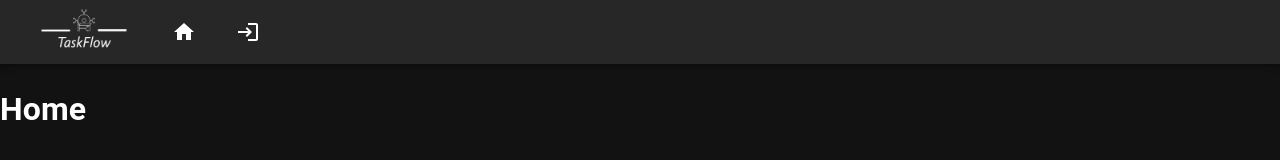
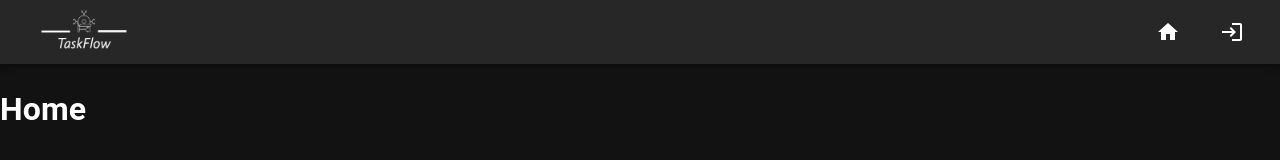
Before and after one commit to Justin-Connors/TaskFlow, a React (Create React App) app in the folder client/: page / in a window 1280 px wide. Shown: the top 160 px of the page. Built offline with nearby package versions, Linux system fonts and the light colour scheme.

Commit message:
navbar finnished for now

```diff
--- a/client/src/App.js
+++ b/client/src/App.js
@@ -51,7 +51,7 @@ function App() {
           <Nav />
           <main>
             <Routes>
-              <Route path="/" element={<Home title="Metrics" />} />
+              <Route path="/" element={<Home title="TaskFlow" />} />
               <Route path="/signup" element={<Signup />} />
               <Route path="/login" element={<Login />} />
               <Route path="*" element={<Navigate to="/" />} />
--- a/client/src/components/Nav/index.jsx
+++ b/client/src/components/Nav/index.jsx
@@ -4,44 +4,75 @@ import {
   Toolbar,
   IconButton,
   Typography,
+  Tooltip,
   Stack,
-  Button,
-  Icon,
 } from "@mui/material";
 import HomeIcon from "@mui/icons-material/Home";
 import logo from "../../assets/TaskFlow-Logo.png";
 import LoginIcon from "@mui/icons-material/Login";
+import LogoutIcon from "@mui/icons-material/Logout";
+import auth from "../../utils/auth";
+import { useNavigate } from "react-router-dom";
 
 const Nav = () => {
+  const navigate = useNavigate();
+
+  const handleLogout = () => {
+    auth.logout(() => {
+      navigate("/");
+    });
+  };
+
   return (
     <AppBar position="static">
       <Toolbar>
-        <Stack direction="row" spacing={2}>
+        <Typography
+          variant="h6"
+          component="div"
+          sx={{ flexGrow: 1 }}
+          onClick={() => navigate("/")}
+        >
           <img
             src={logo}
-            alt="TaskFlow"
+            alt="TaskFlow Logo"
             style={{
               // 10% of original size
               width: "120px",
               height: "41.5px",
+              contain: "content",
+              marginTop: "5px",
             }}
           />
+        </Typography>
+        <Stack direction="row" spacing={2}>
+          <Tooltip title="Home">
             <IconButton
               size="large"
-            edge="start"
               color="inherit"
               aria-label="Home"
+              onClick={() => navigate("/")}
             >
               <HomeIcon />
             </IconButton>
+          </Tooltip>
+          {auth.loggedIn() ? (
+            <Tooltip title="Logout">
+              <IconButton size="large" color="inherit" onClick={handleLogout}>
+                <LogoutIcon />
+              </IconButton>
+            </Tooltip>
+          ) : (
+            <Tooltip title="Login">
               <IconButton
                 size="large"
-            edge="start"
                 color="inherit"
                 aria-label="Login"
+                onClick={() => navigate("/login")}
               >
                 <LoginIcon />
               </IconButton>
+            </Tooltip>
+          )}
         </Stack>
       </Toolbar>
     </AppBar>
```
Lines whose indentation alone changed are shown as unchanged.
